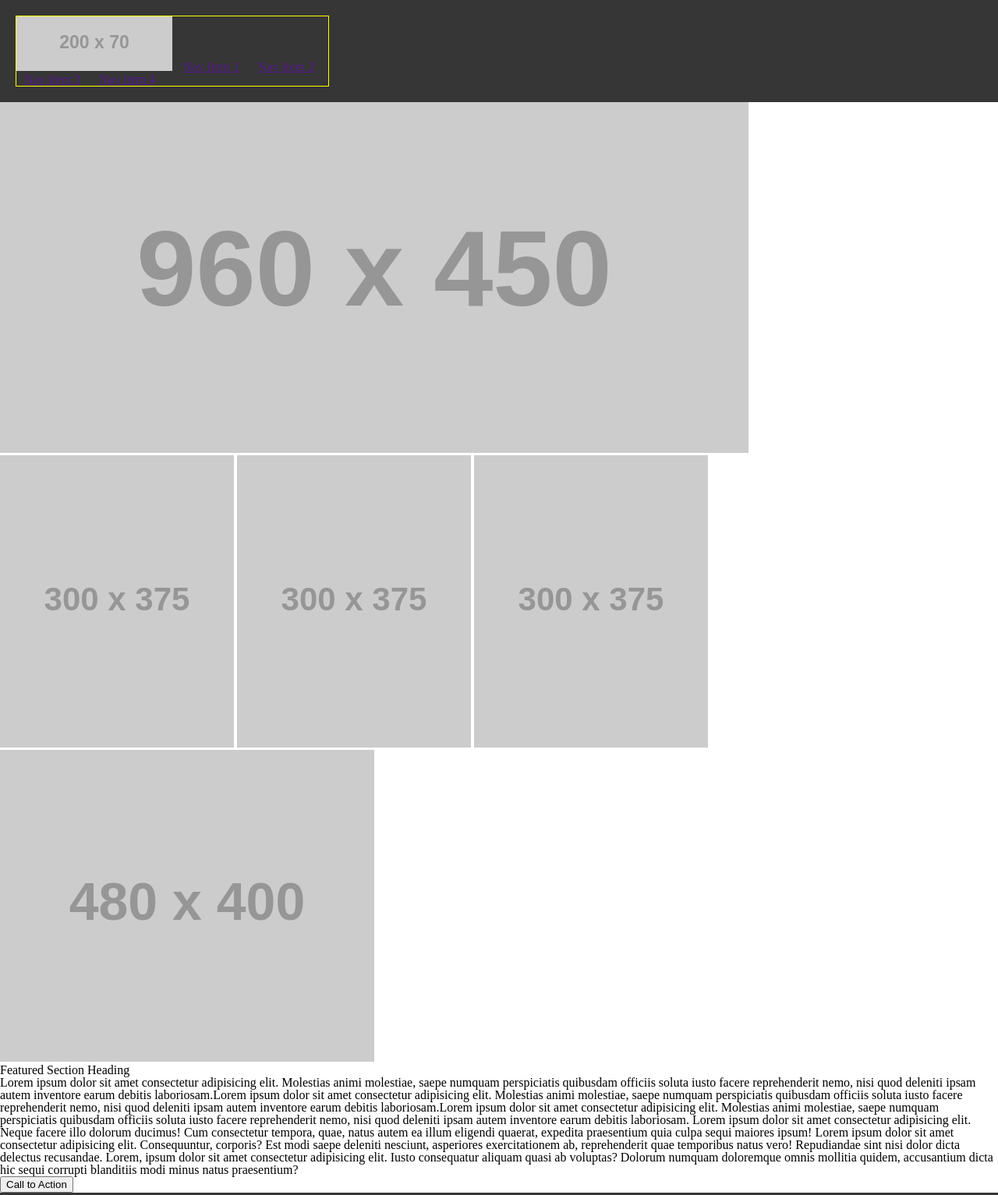
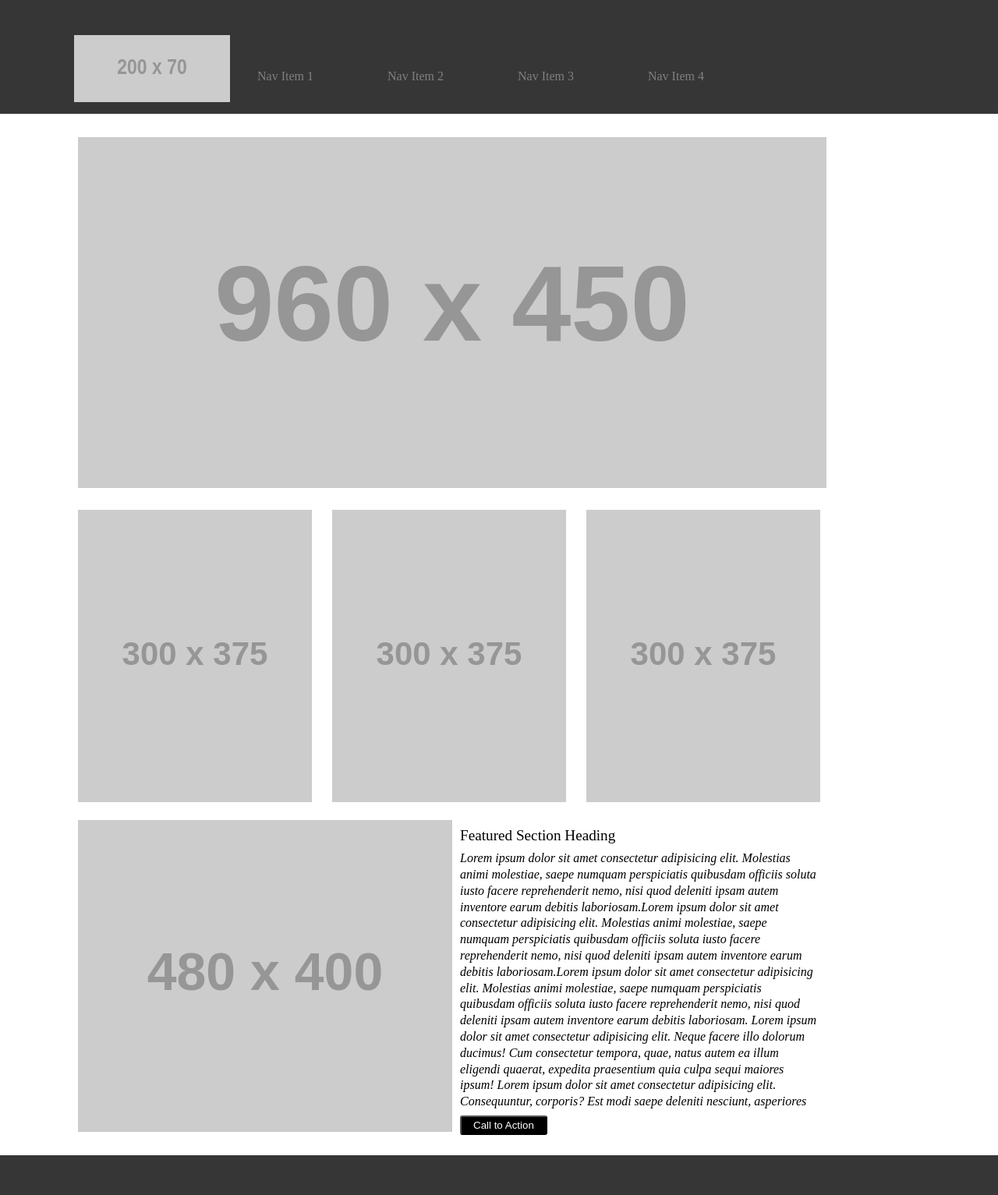
Before and after one commit to wafman/wirefram-exercise, a plain HTML site: page index.html in a window 1280 px wide. Shown: the top 1533 px of the page at 78% size. Drawn offline with Linux system fonts and the light colour scheme; placeholder pictures from the web are drawn by us.

Commit message:
finished styling

```diff
--- a/css/style.css
+++ b/css/style.css
@@ -1,36 +1,103 @@
 header {
   background-color: #363636;
   width: auto;
-  padding: 20px;
+  padding: 15px;
 }
 
 nav {
-  display: inline-block;
-  width: auto;
+  color: gray;
+  text-align: center;
+  width: 960px;
+
 }
 
 nav ul {
-  border: 1px solid yellow;
-  width: 400px;
+  margin: 0px 10px 0px 80px;
+  padding: 0px;
+  display: flex;
 }
 
 nav ul li {
   display: inline;
-  border: 1px solid yellow;
-  padding: 10px;
-  border: 10px;
+  vertical-align: bottom;
+  text-align: center;
+  padding: 15px;
+  margin: 60px 45px 10px 20px;
+}
+
+nav a {
+  display: inline-block;
+
+  text-decoration: none;
+  color: gray;
+}
+
+nav ul img {
+  margin-top: 0px;
+  padding: 0px;
+  display: flex;
 }
 
 main {
-
+  width: 960px;
+  margin: 20px 100px;
 }
 
-/* img, p, button {
+#hero_img{
+  padding: 0px;
+  margin-bottom: 15px;
+  display: block;
+}
+
+ #logo {
+   padding: 0px;
+   margin-top: 30px;
+ }
+
+#img_setter {
+  margin: 10px 26px;
+}
+
+div {
+  display: inline-block;
+}
+
+div img {
+  margin: 10px 0px;
   float: left;
-  width: 33.3%;
-  padding: 10px;
-  box-sizing: border-box;
-} */
+}
+
+div div {
+  width: 460px;
+  margin: 10px;
+  height: 400px;
+}
+
+div h5 {
+  margin: 10px 0px;
+  font-size: 1.2em;
+}
+
+div div p {
+  display: block;
+  line-height: 1.3em;
+  overflow: scroll;
+  font-style: italic;
+  float: right;
+  height: 335px;
+}
+
+button {
+  background-color: #000;
+  color: white;
+  border-radius: 3px;
+  padding: 3px 15px;
+  margin: 5px 0px;
+}
+
+button:hover {
+  background-color: green;
+}
 
 footer {
   background-color: #363636;
```
